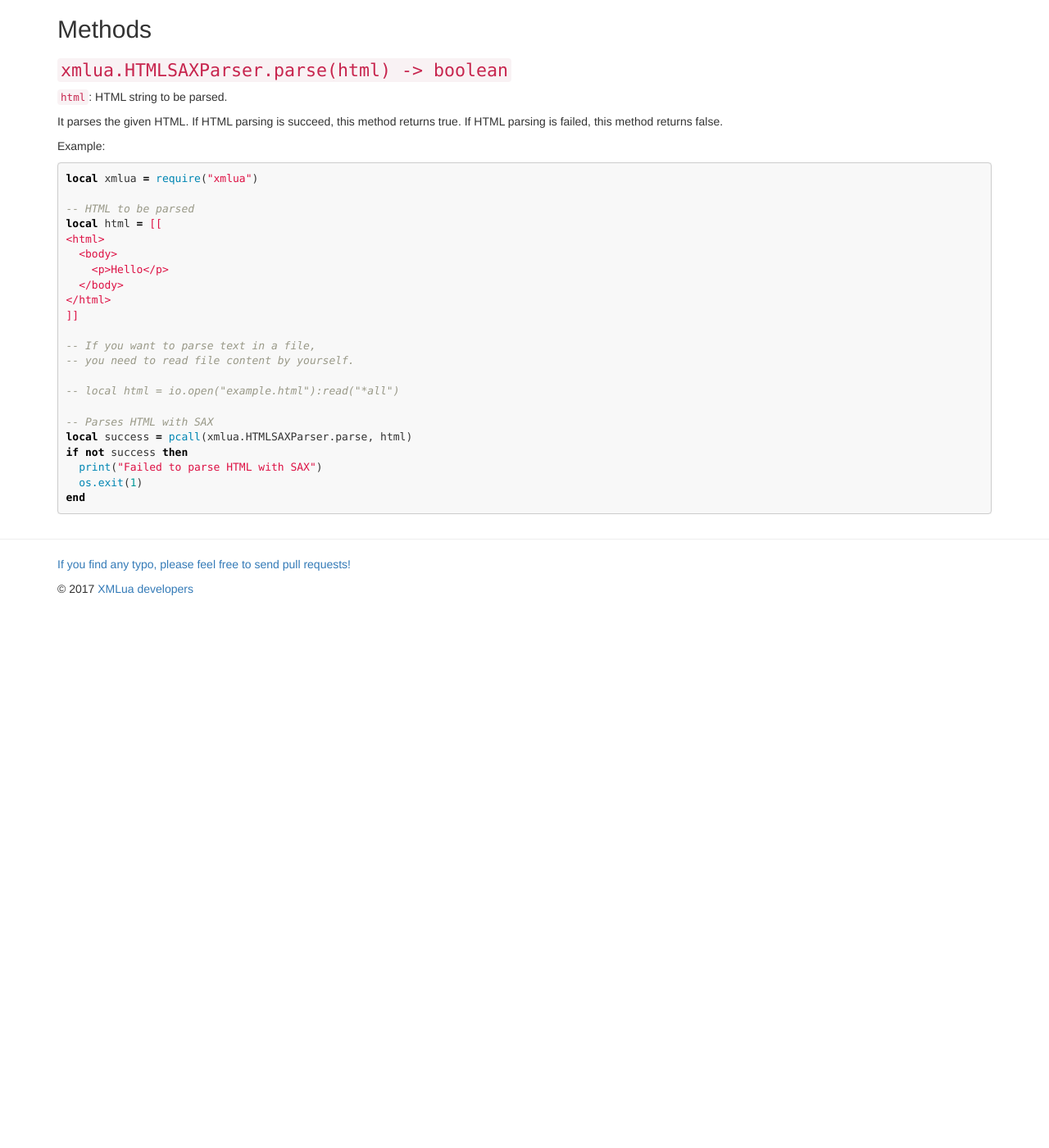
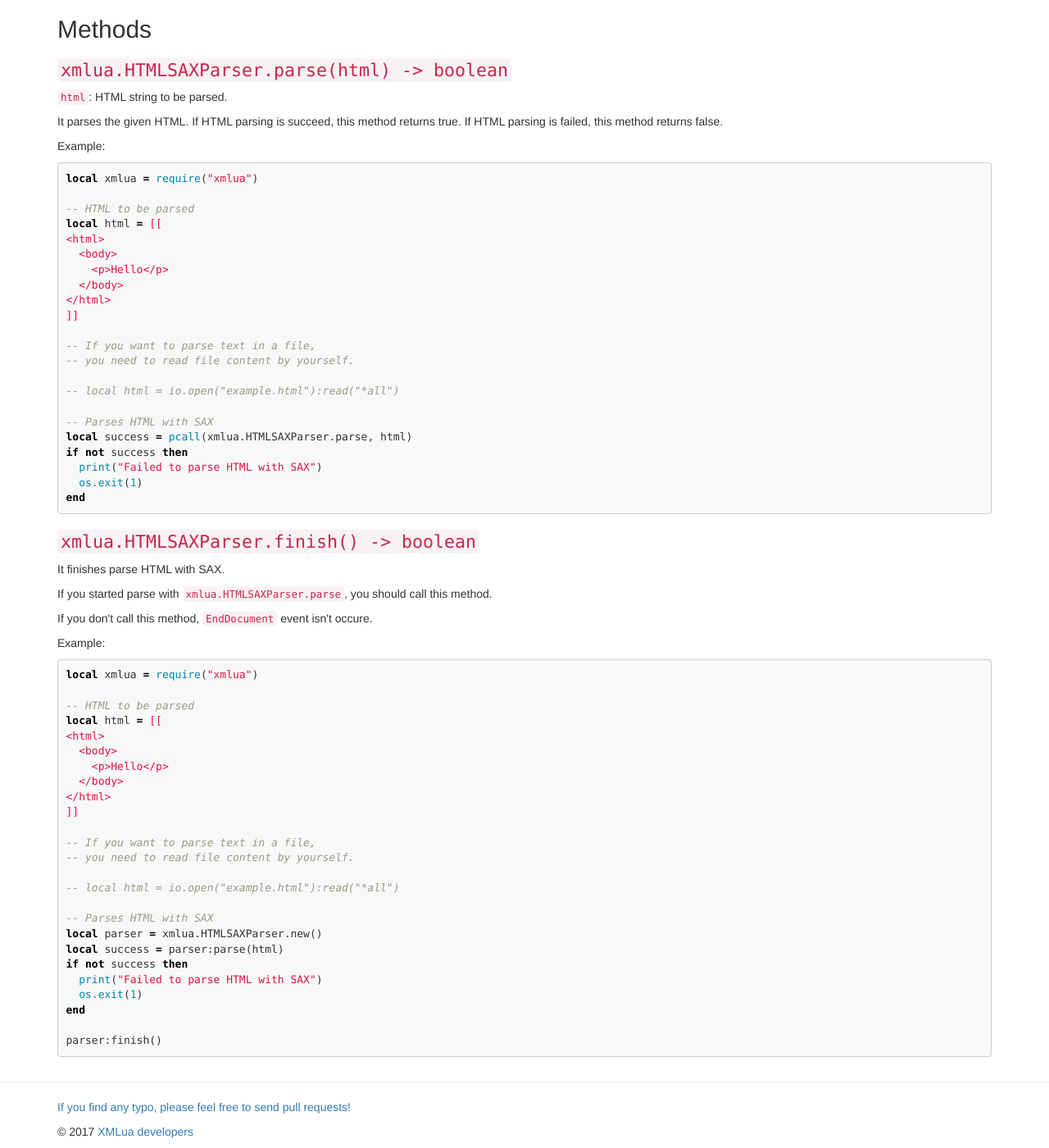
Before and after one commit to clear-code/xmlua, a Jekyll site: the page built from docs/reference/html-sax-parser.md, in a window 1280 px wide and 1400 px high, scrolled down 812 px. Shown: the whole window at 82% size. Built offline with Jekyll 4.4.1, drawn with Linux system fonts in a browser that asks for light colours; before the commit the page ends 1550 px from its top, so only the background shows below that.

Commit message:
doc reference: add method("HTMLParser.parser.finish") of HTMLSAXParser class

````diff
--- a/docs/reference/html-sax-parser.md
+++ b/docs/reference/html-sax-parser.md
@@ -77,3 +77,41 @@ if not success then
   os.exit(1)
 end
 ```
+
+### `xmlua.HTMLSAXParser.finish() -> boolean` {#finish}
+
+It finishes parse HTML with SAX.
+
+If you started parse with `xmlua.HTMLSAXParser.parse`, you should call this method.
+
+If you don't call this method, `EndDocument` event isn't occure.
+
+Example:
+
+```lua
+local xmlua = require("xmlua")
+
+-- HTML to be parsed
+local html = [[
+<html>
+  <body>
+    <p>Hello</p>
+  </body>
+</html>
+]]
+
+-- If you want to parse text in a file,
+-- you need to read file content by yourself.
+
+-- local html = io.open("example.html"):read("*all")
+
+-- Parses HTML with SAX
+local parser = xmlua.HTMLSAXParser.new()
+local success = parser:parse(html)
+if not success then
+  print("Failed to parse HTML with SAX")
+  os.exit(1)
+end
+
+parser:finish()
+```
````
